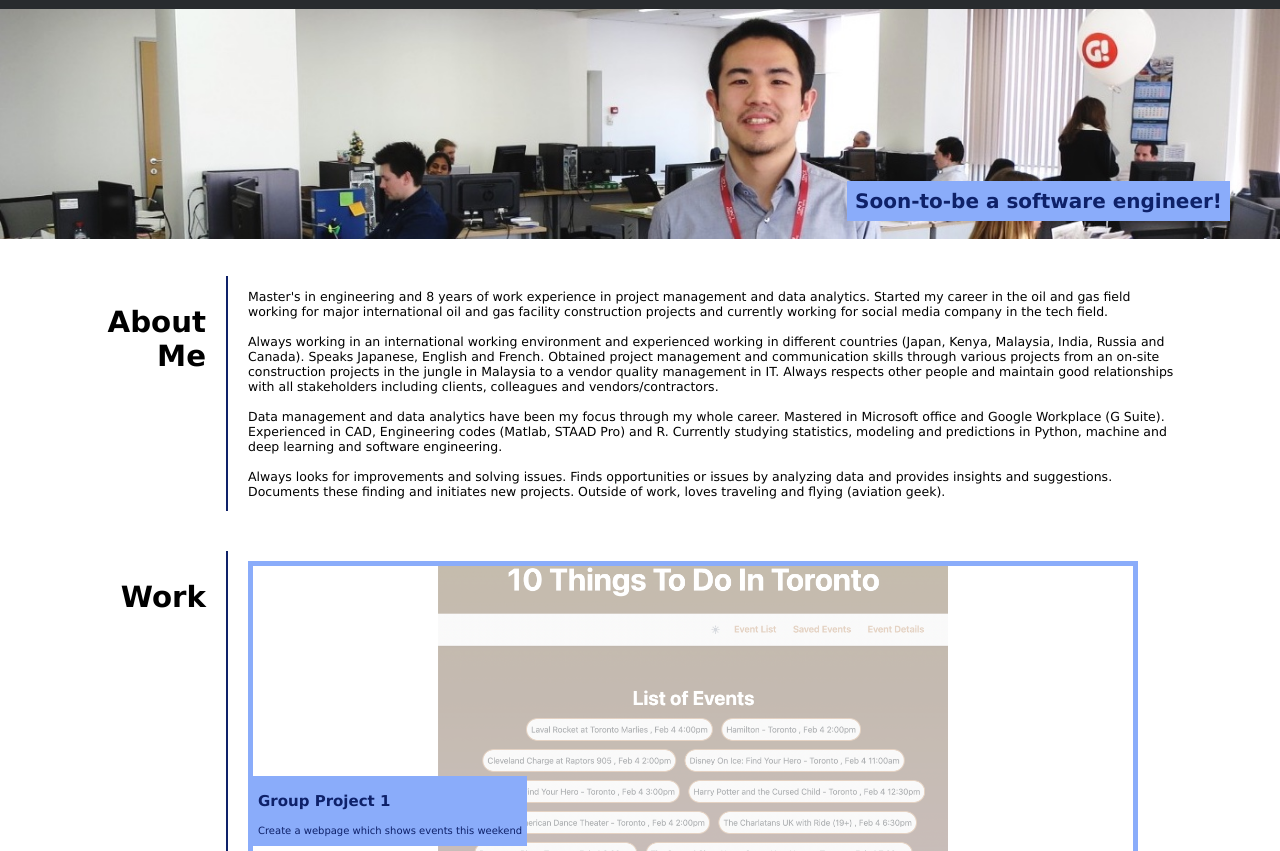
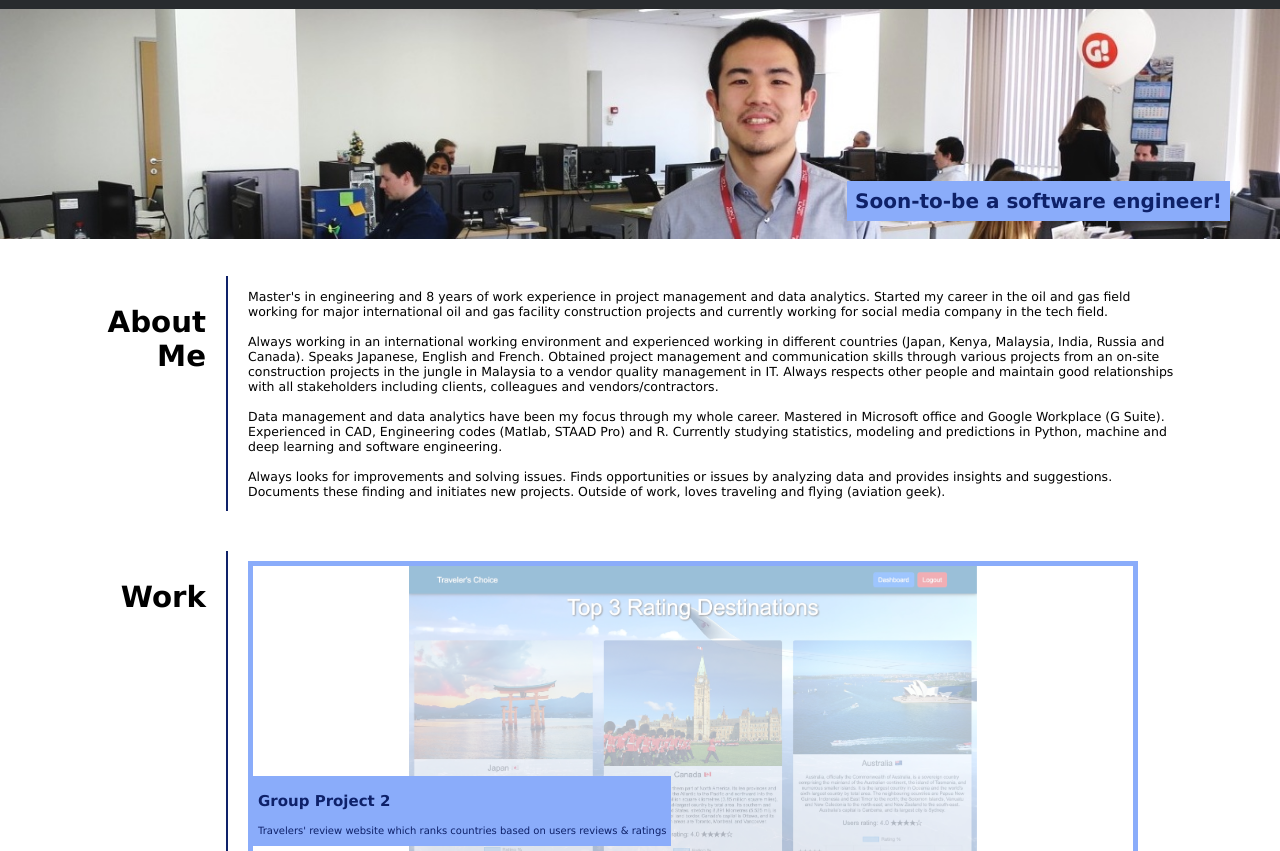
Before and after one commit to shohei-mochizuki/challenge02, a plain HTML site: page index.html in a window 1280 px wide. Shown: the part 76-927 px from the top of the page. Drawn offline with Linux system fonts and the light colour scheme.

Commit message:
Added new Group Project

```diff
--- a/index.html
+++ b/index.html
@@ -62,6 +62,15 @@
         </aside>
       </div>
       <div class="content works">
+        <div class="card-large">
+          <div class="link-image">
+            <a href="https://github.com/shaynefw/TravelersChoice" target="_blank" rel="noopener noreferrer"><img class="image-large" src="./assets/images/g2.jpeg"></a>
+          </div>
+          <div class="explanation">
+            <a href="https://github.com/shaynefw/TravelersChoice" target="_blank" rel="noopener noreferrer"><h4>Group Project 2</h4></a>
+            <a href="https://github.com/shaynefw/TravelersChoice" target="_blank" rel="noopener noreferrer"><p>Travelers' review website which ranks countries based on users reviews & ratings</p></a>
+          </div>
+        </div>
         <div class="card-large">
           <div class="link-image">
             <a href="https://thomascalle.github.io/10-Things-To-Do-In-Toronto/" target="_blank" rel="noopener noreferrer"><img class="image-large" src="./assets/images/g1.png"></a>
```
Also changed, not shown: assets/images/g2.jpeg (added), 2 other files.
